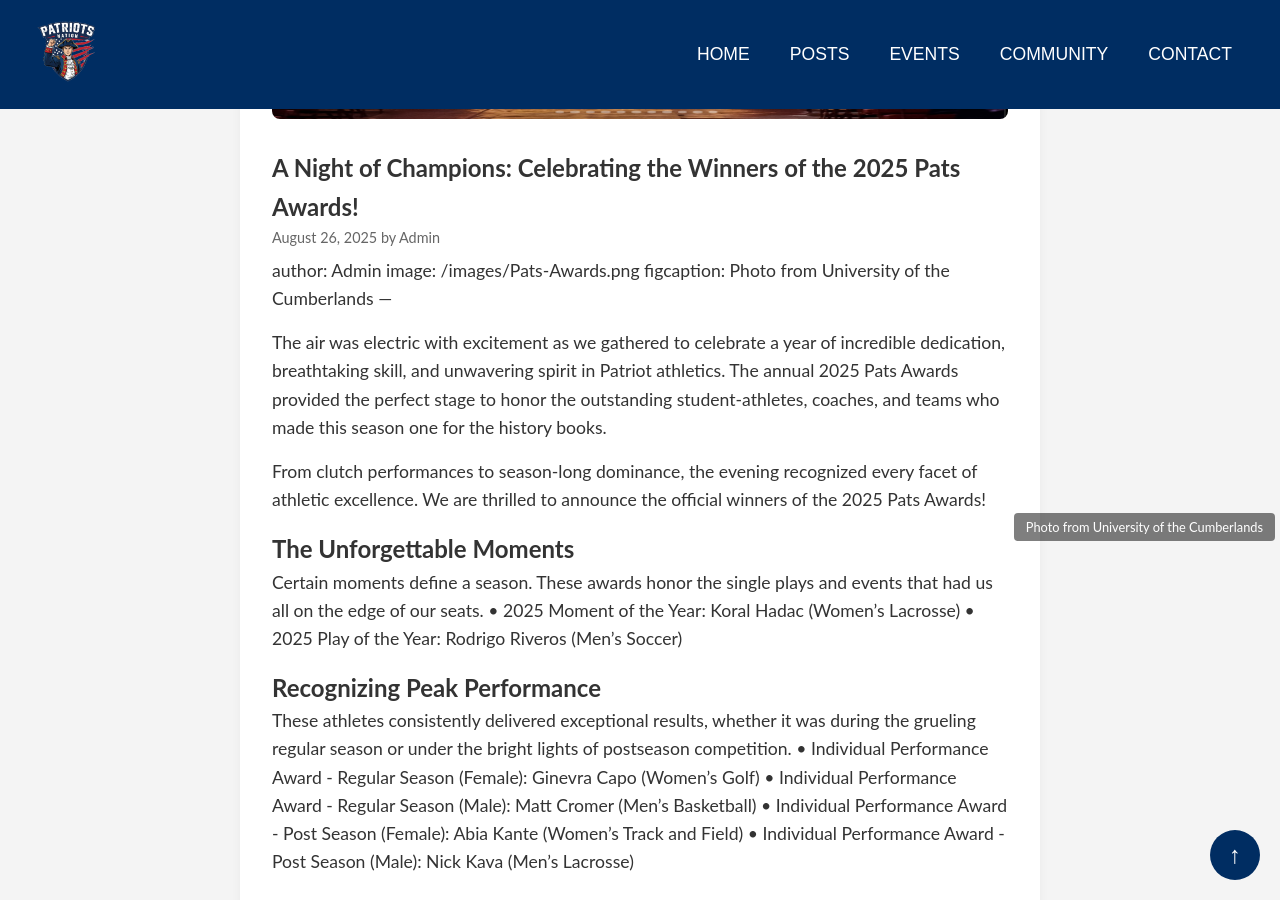
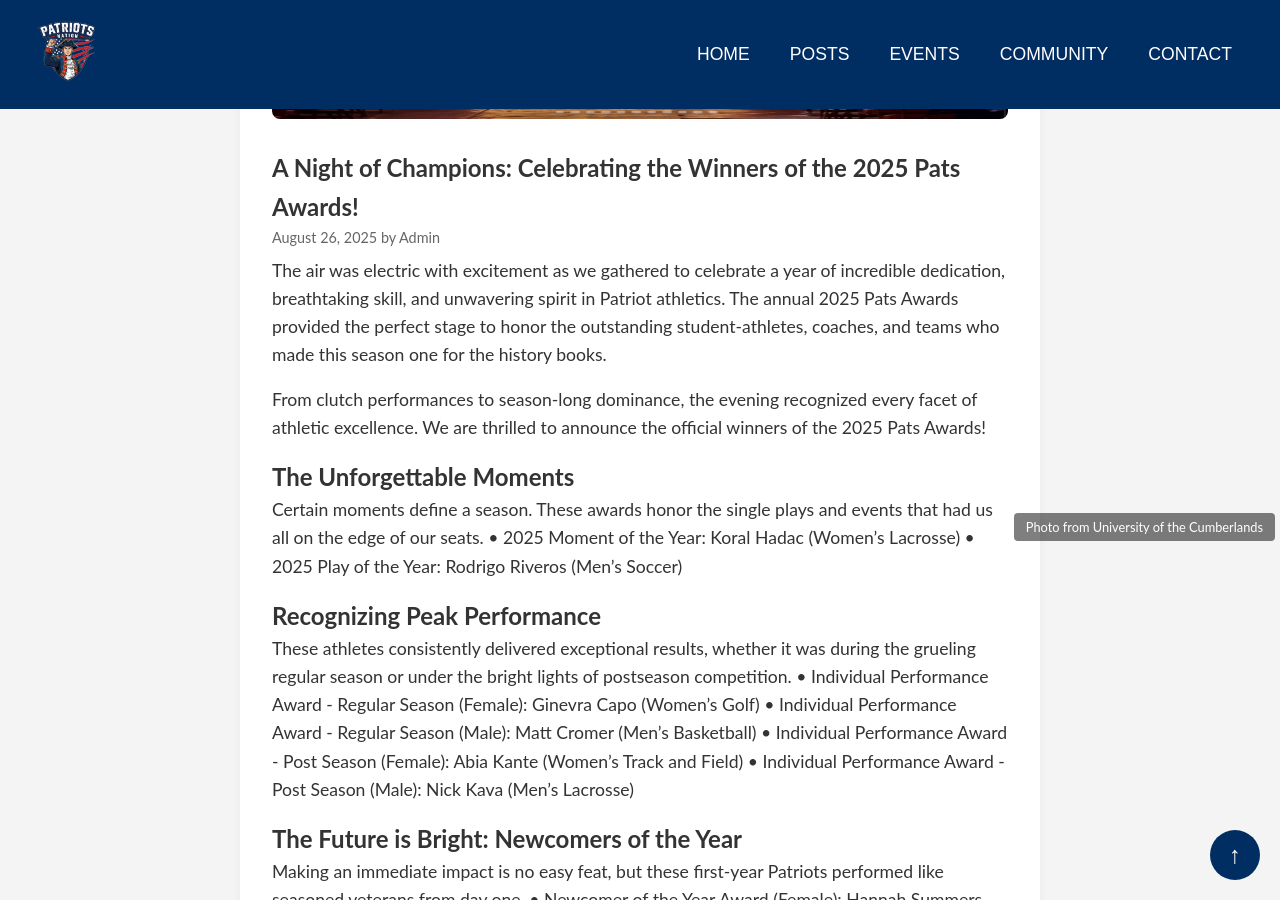
Before and after one commit to bshroats5/Patriots_Nation, a Jekyll site: the page built from _posts/2025-08-26-pats-awards-winners.md, in a window 1280 px wide and 900 px high, scrolled down 354 px. Built offline with Jekyll 4.4.1, drawn with Linux system fonts in a browser that asks for light colours.

Commit message:
Remove duplicate front matter in awards post
Cleaned up redundant front matter fields in the 2025 Pats Awards winners post to ensure proper formatting and avoid confusion.

```diff
--- a/_posts/2025-08-26-pats-awards-winners.md
+++ b/_posts/2025-08-26-pats-awards-winners.md
@@ -5,10 +5,6 @@ date: 2025-08-26
 author: Admin
 image: /images/Pats-Awards.png
 image_credit: "Photo from University of the Cumberlands"
----
-author: Admin
-image: /images/Pats-Awards.png
-figcaption: Photo from University of the Cumberlands
 ---
 
 <p> The air was electric with excitement as we gathered to celebrate a year of incredible dedication, breathtaking skill, and unwavering spirit in Patriot athletics. The annual 2025 Pats Awards provided the perfect stage to honor the outstanding student-athletes, coaches, and teams who made this season one for the history books. </p>
```
